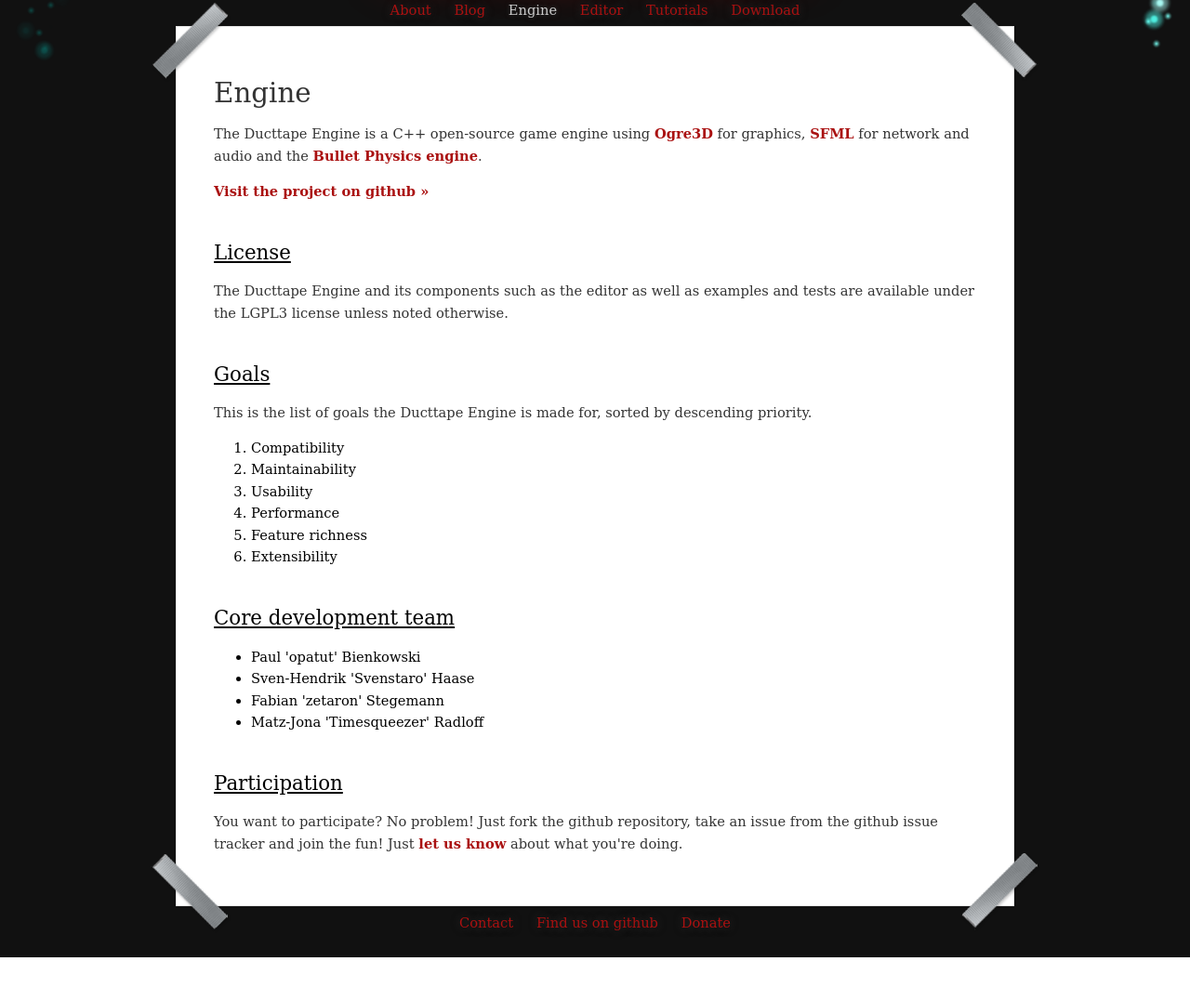
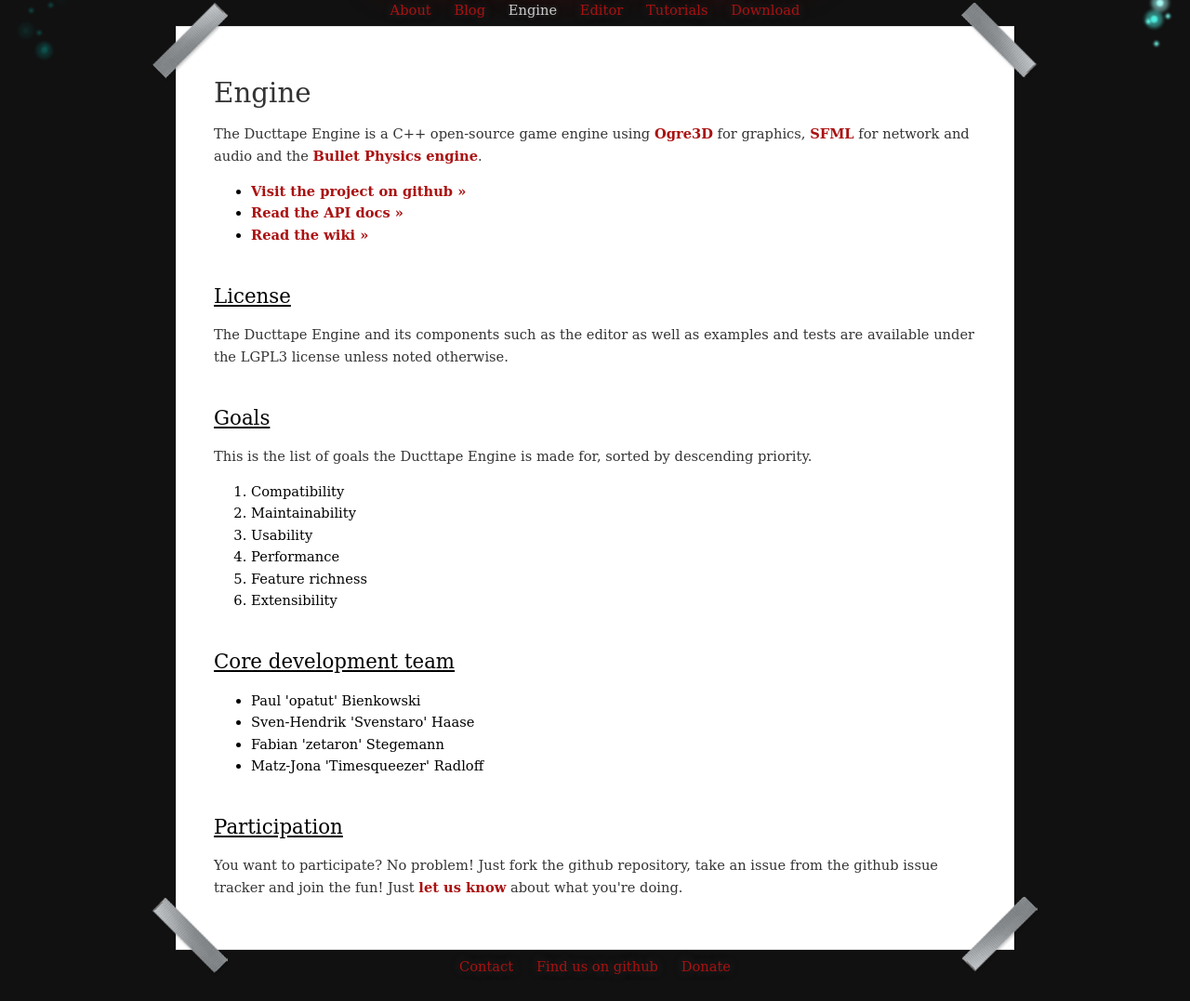
Before and after one commit to ducttape/ducttape-site, a Flask app: page /engine/ in a window 1280 px wide. Shown: the part 137-1214 px from the top of the page at 93% size. Before the commit the page ends 1167 px from the top, so only its background shows below. Run offline with Flask 2, Linux system fonts and the light colour scheme.

Commit message:
Added link to title and some more links for engine page

```diff
--- a/ducttape/static/css/style.css
+++ b/ducttape/static/css/style.css
@@ -48,14 +48,26 @@
     margin-top: 30px;
     margin-left: auto;
     margin-right: auto;
+    text-align: center;
 }
 
-#_HEADER_TEXT {
-    text-align: center;
+#_HEADER_TEXT a {
     color: #FFF;
     line-height: 120px;
     font-size: 40pt;
     text-shadow: #F00 0 0 50px;
+    font-weight: normal;
+    -webkit-transition: color 0.3s ease-in-out, text-shadow 0.3s ease-in-out;
+    -moz-transition: color 0.3s ease-in-out, text-shadow 0.3s ease-in-out;
+    transition: color 0.3s ease-in-out, text-shadow 0.3s ease-in-out;
+}
+
+#_HEADER_TEXT a:hover {
+    text-decoration: none;
+    text-shadow: #FFF 0 0 50px;
+    -webkit-transition: color 0.3s ease-in-out, text-shadow 0.3s ease-in-out;
+    -moz-transition: color 0.3s ease-in-out, text-shadow 0.3s ease-in-out;
+    transition: color 0.3s ease-in-out, text-shadow 0.3s ease-in-out;
 }
 
 /* --------------------------------------------------- */
--- a/ducttape/templates/base.html
+++ b/ducttape/templates/base.html
@@ -11,7 +11,7 @@
         <div id="_WRAPPER">
             <div id="_HEADER">
                 <div id="_HEADER_TEXT">
-                    Ducttape Project
+                    <a href="{{ url_for('index') }}">Ducttape Project</a>
                 </div>
             </div>
 
--- a/ducttape/templates/engine.html
+++ b/ducttape/templates/engine.html
@@ -10,11 +10,23 @@
         <a href="http://sfml-dev.org/" target="_blank">SFML</a> for network and audio and the
         <a href="http://bulletphysics.org" target="_blank">Bullet Physics engine</a>.
     </p>
-    <p>
-        <a href="https://github.com/ducttape/ducttape-engine" target="_blank">
-            Visit the project on github &raquo;
-        </a>
-    </p>
+    <ul>
+        <li>
+            <a href="https://github.com/ducttape/ducttape-engine" target="_blank">
+                Visit the project on github &raquo;
+            </a>
+        </li>
+        <li>
+            <a href="/docs/" target="_blank">
+                Read the API docs &raquo;
+            </a>
+        </li>
+        <li>
+            <a href="https://github.com/ducttape/ducttape-engine/wiki" target="_blank">
+                Read the wiki &raquo;
+            </a>
+        </li>
+    </ul>
 
     <h2>License</h2>
     <p>
```
